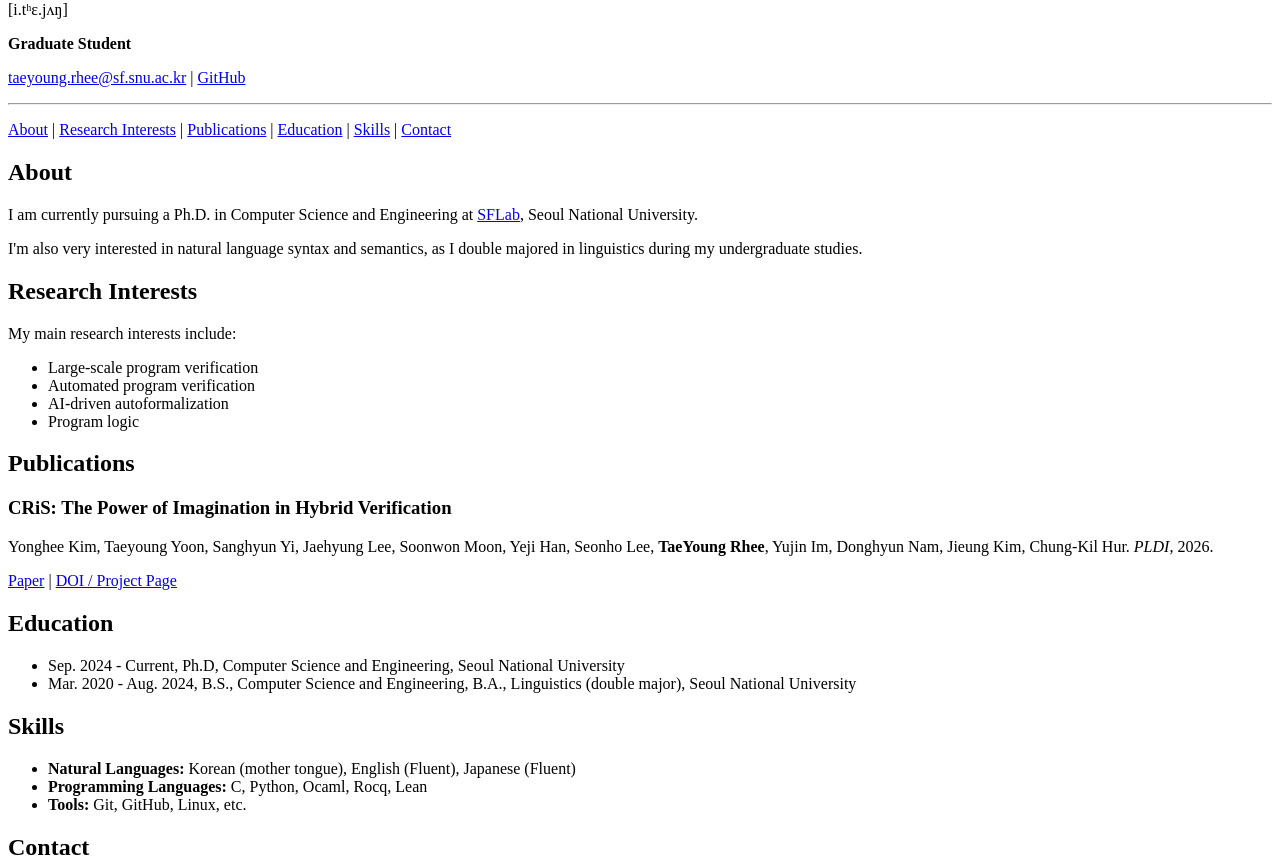
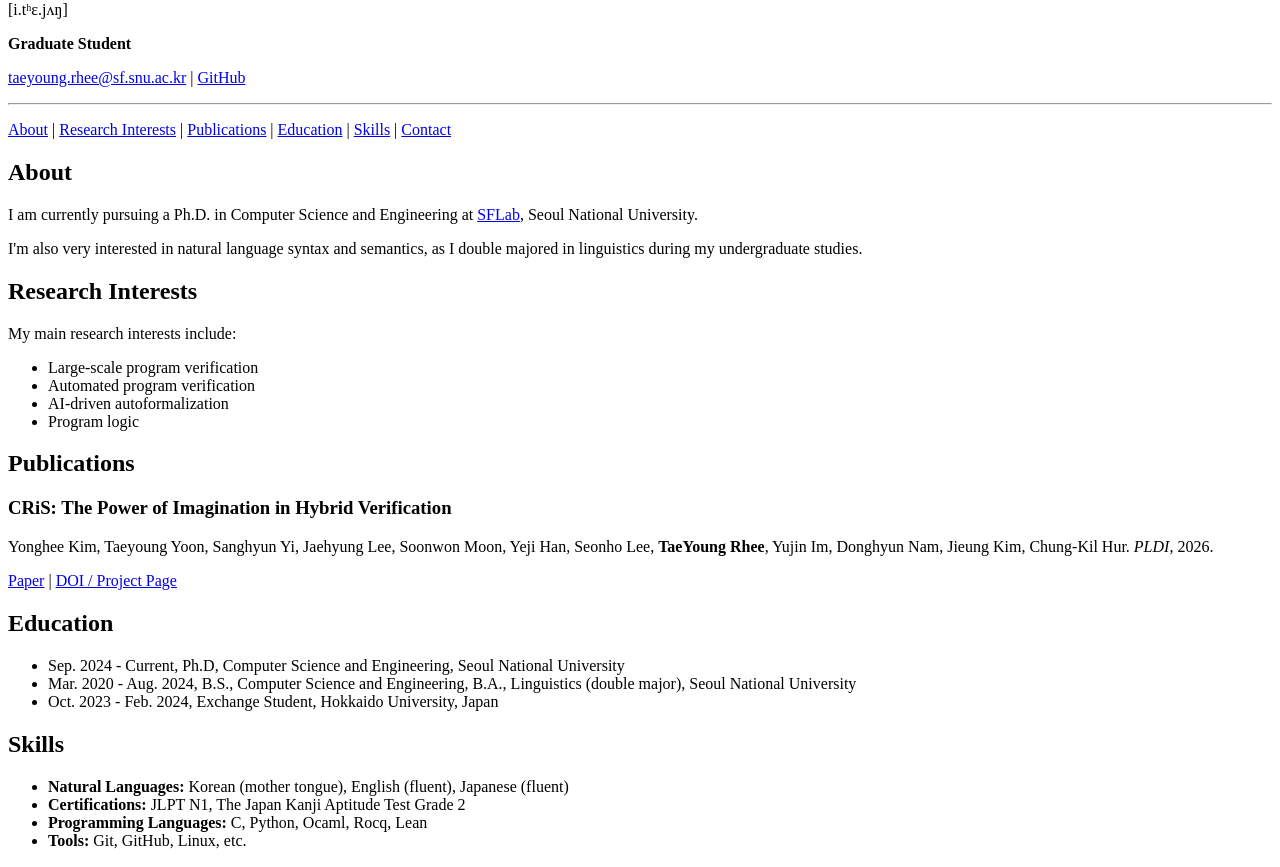
Before and after one commit to SB1491/sb1491.github.io, a plain HTML site: page index.html in a window 1280 px wide. Shown: the part 79-946 px from the top of the page. Drawn offline with Linux system fonts and the light colour scheme.

Commit message:
exchange student added

```diff
--- a/index.html
+++ b/index.html
@@ -41,10 +41,12 @@
     <section id="about">
       <h2>About</h2>
       <p>
-      I am currently pursuing a Ph.D. in Computer Science and Engineering at <a href="https://sf.snu.ac.kr">SFLab</a>, Seoul National University.
+        I am currently pursuing a Ph.D. in Computer Science and Engineering at <a href="https://sf.snu.ac.kr">SFLab</a>,
+        Seoul National University.
       </p>
       <p>
-        I'm also very interested in natural language syntax and semantics, as I double majored in linguistics during my undergraduate studies.
+        I'm also very interested in natural language syntax and semantics, as I double majored in linguistics during my
+        undergraduate studies.
       </p>
     </section>
 
@@ -67,7 +69,8 @@
       <article>
         <h3>CRiS: The Power of Imagination in Hybrid Verification</h3>
         <p>
-          Yonghee Kim, Taeyoung Yoon, Sanghyun Yi, Jaehyung Lee, Soonwon Moon, Yeji Han, Seonho Lee, <strong>TaeYoung Rhee</strong>, Yujin Im, Donghyun Nam, Jieung Kim, Chung-Kil Hur.
+          Yonghee Kim, Taeyoung Yoon, Sanghyun Yi, Jaehyung Lee, Soonwon Moon, Yeji Han, Seonho Lee, <strong>TaeYoung
+            Rhee</strong>, Yujin Im, Donghyun Nam, Jieung Kim, Chung-Kil Hur.
           <em>PLDI</em>, 2026.
         </p>
         <p>
@@ -86,6 +89,7 @@
           <li>Sep. 2024 - Current, Ph.D, Computer Science and Engineering, Seoul National University</li>
           <li>Mar. 2020 - Aug. 2024, B.S., Computer Science and Engineering, B.A., Linguistics (double major), Seoul
             National University</li>
+          <li>Oct. 2023 - Feb. 2024, Exchange Student, Hokkaido University, Japan</li>
         </ul>
       </article>
     </section>
@@ -93,7 +97,8 @@
     <section id="skills">
       <h2>Skills</h2>
       <ul>
-        <li><strong>Natural Languages:</strong> Korean (mother tongue), English (Fluent), Japanese (Fluent)</li>
+        <li><strong>Natural Languages:</strong> Korean (mother tongue), English (fluent), Japanese (fluent)</li>
+        <li><strong>Certifications:</strong> JLPT N1, The Japan Kanji Aptitude Test Grade 2</li>
         <li><strong>Programming Languages:</strong> C, Python, Ocaml, Rocq, Lean</li>
         <li><strong>Tools:</strong> Git, GitHub, Linux, etc.</li>
       </ul>
```
